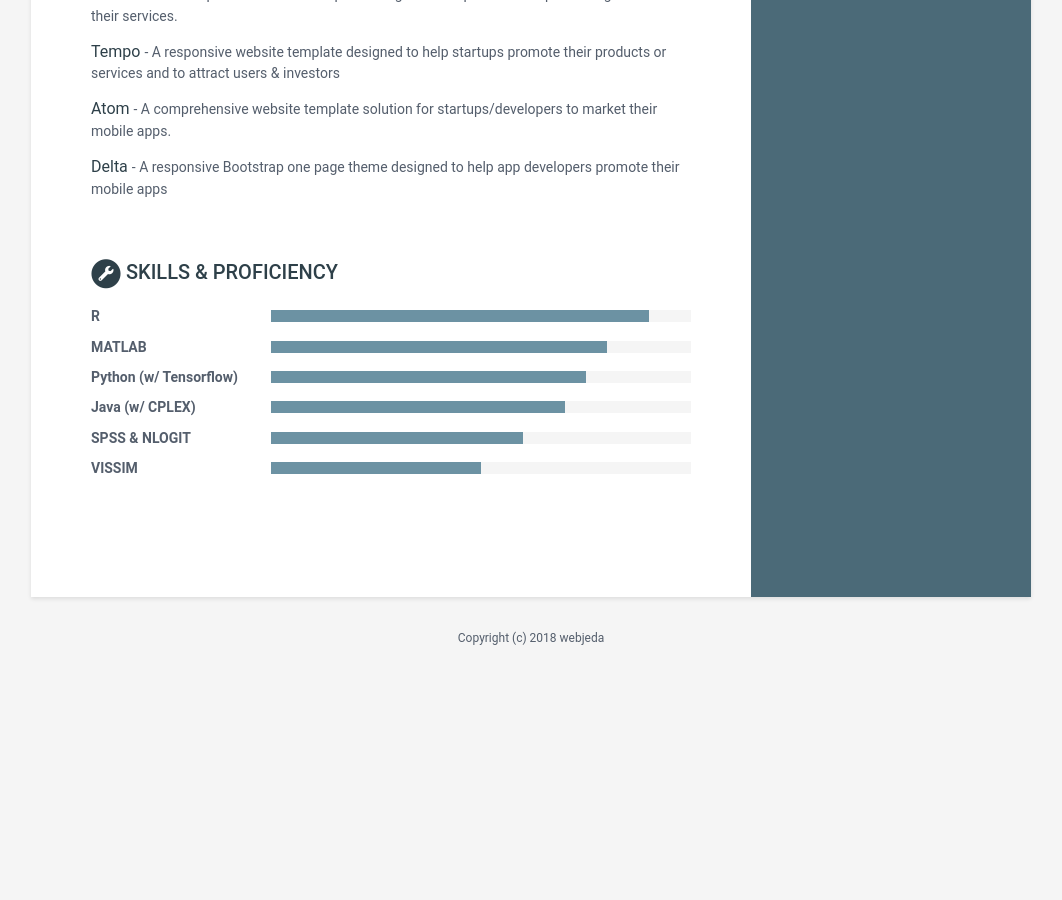
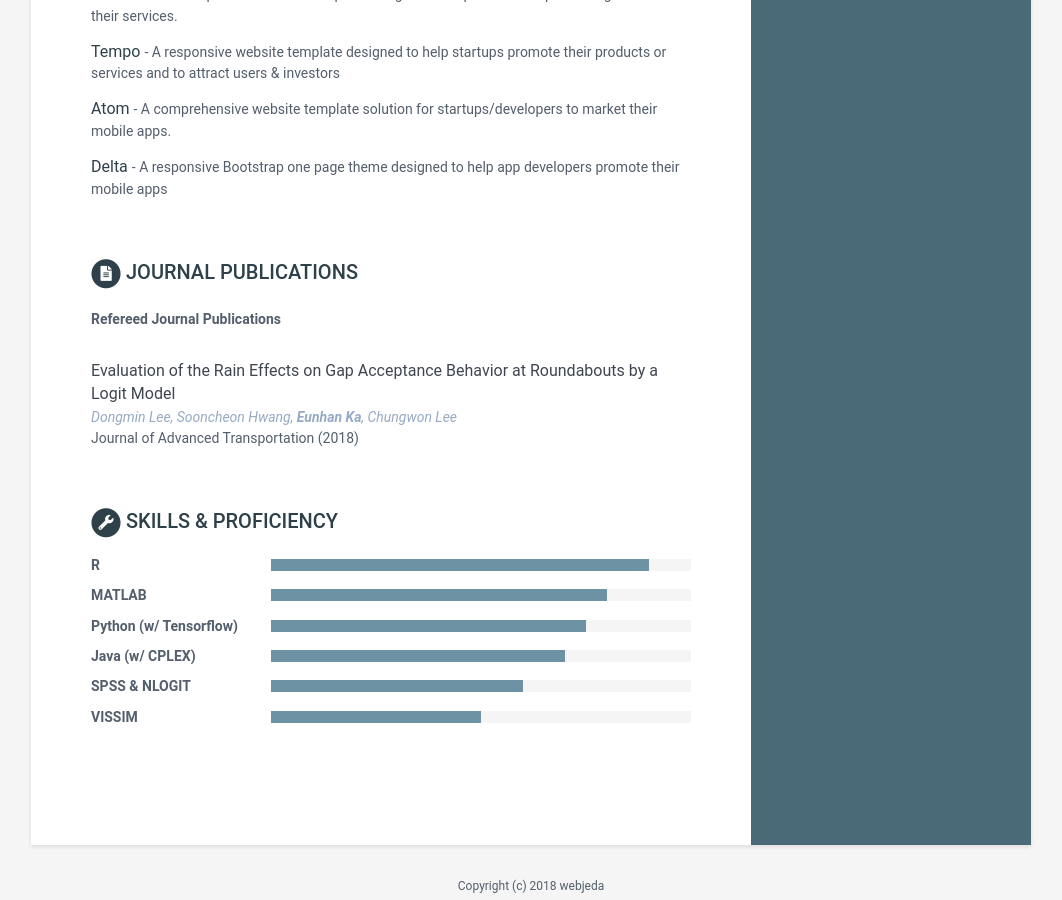
Before and after one commit to eunhanka/eunhanka.github.io, a Jekyll site: the page built from index.html, in a window 1280 px wide and 900 px high, scrolled down 2772 px. Shown: the whole window, without its empty margins (109-1171 px from the left). Built offline with Jekyll 4.4.1, drawn with Linux system fonts in a browser that asks for light colours; before the commit the page ends 3450 px from its top, so only the background shows below that; some of the changed lines change nothing that is shown.

Commit message:
Update data.yml

```diff
--- a/_data/data.yml
+++ b/_data/data.yml
@@ -165,7 +165,7 @@ projects:
         tagline: "A responsive Bootstrap one page theme designed to help app developers promote their mobile apps"
 
 
-journal_publications:
+publications:
     title: Journal Publications
     intro: |
       <p><b> Refereed Journal Publications </b></p>
```
